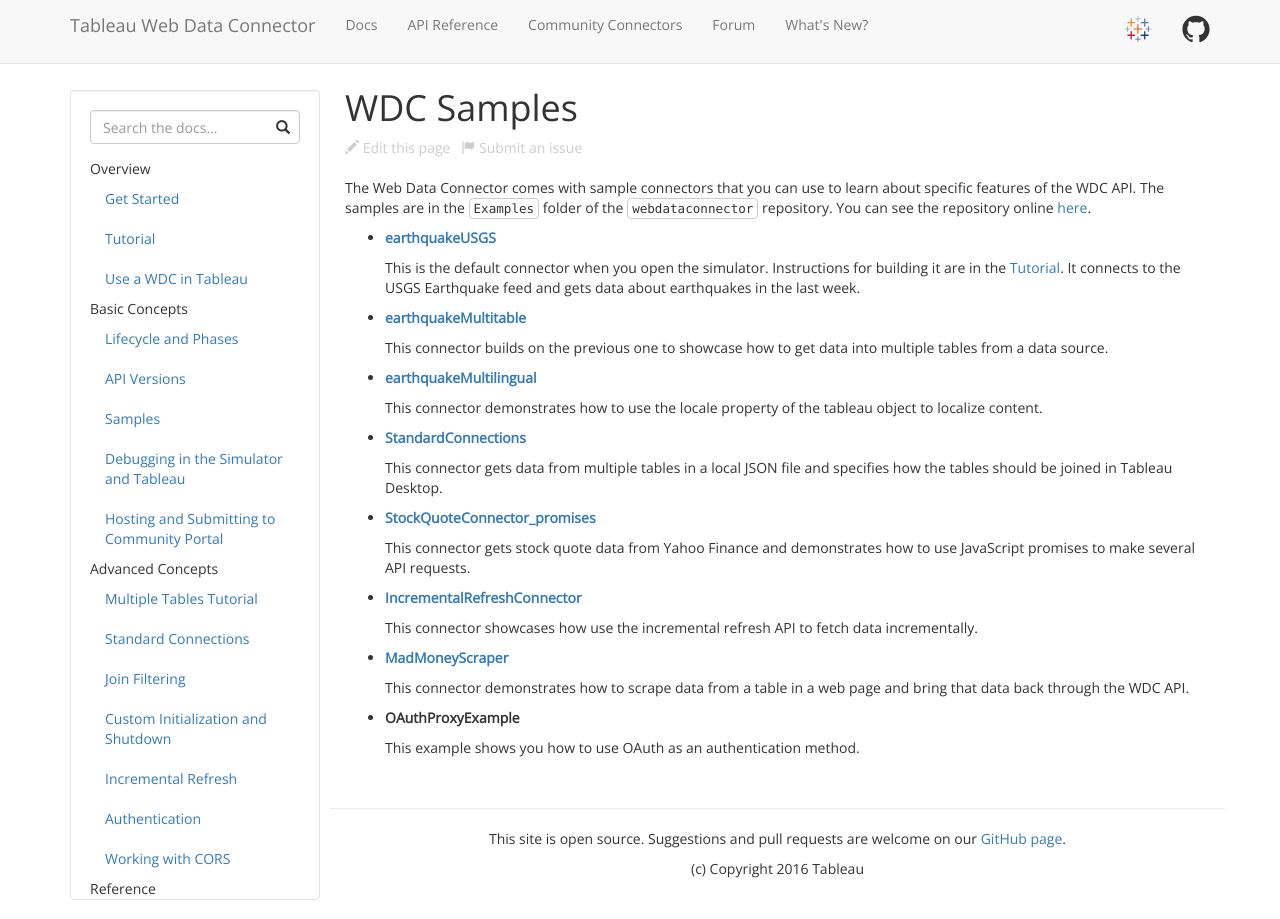
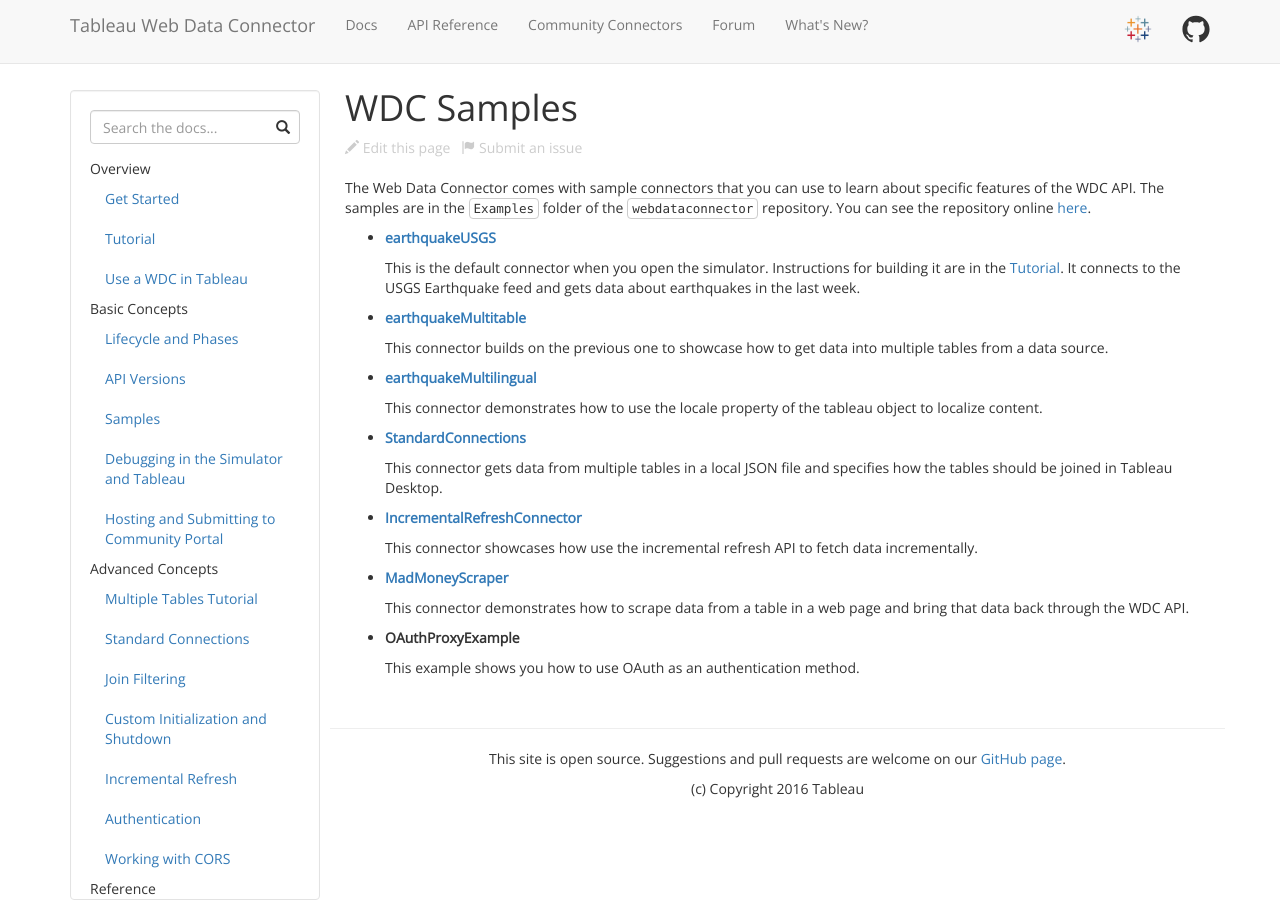
Before and after one commit to bigpeaches/webdataconnector, a Jekyll site: the page built from docs/wdc_samples.md, in a window 1280 px wide. Built offline with Jekyll 4.4.1, drawn with Linux system fonts in a browser that asks for light colours; nearby versions of some CDN libraries.

Commit message:
Removed old Yahoo sample form docs
This sample has been removed from the SDK for awhile.

```diff
--- a/docs/wdc_samples.md
+++ b/docs/wdc_samples.md
@@ -23,11 +23,6 @@ online [here](https://github.com/tableau/webdataconnector/tree/master).
 
     This connector gets data from multiple tables in a local JSON file and specifies how the tables should be joined in Tableau Desktop.
 
--   **[StockQuoteConnector_promises](https://tableau.github.io/webdataconnector/Examples/html/StockQuoteConnector_promises.html)**
-
-    This connector gets stock quote data from Yahoo Finance and demonstrates how to use JavaScript
-    promises to make several API requests.
-
 -   **[IncrementalRefreshConnector](https://tableau.github.io/webdataconnector/docs/wdc_samples.html)**
 
     This connector showcases how use the incremental refresh API to fetch data incrementally.
```
